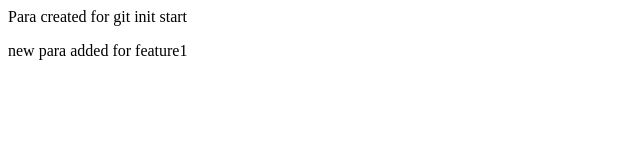
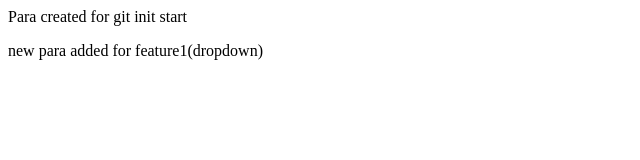
Before and after one commit to deepak-game/gitInit-Project, a plain HTML site: page index.html in a window 1280 px wide. Shown: the full height of the page, 0-640 px from the left. Drawn offline with Linux system fonts and the light colour scheme.

Commit message:
dropdown added in feature1

```diff
--- a/index.html
+++ b/index.html
@@ -1,2 +1,2 @@
 <p>Para created for git init start</p>
-<p>new para added for feature1</p>
+<p>new para added for feature1(dropdown)</p>
```
